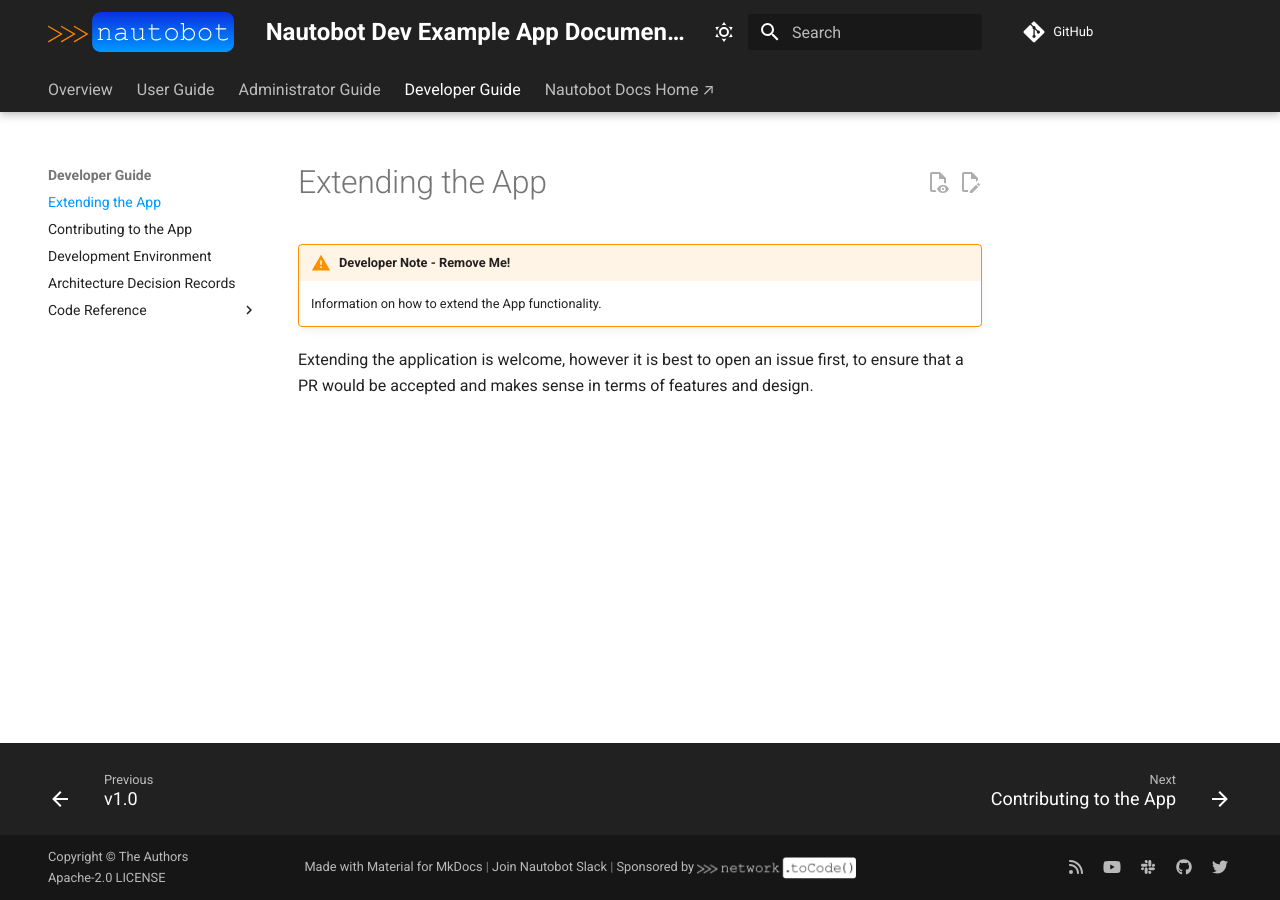
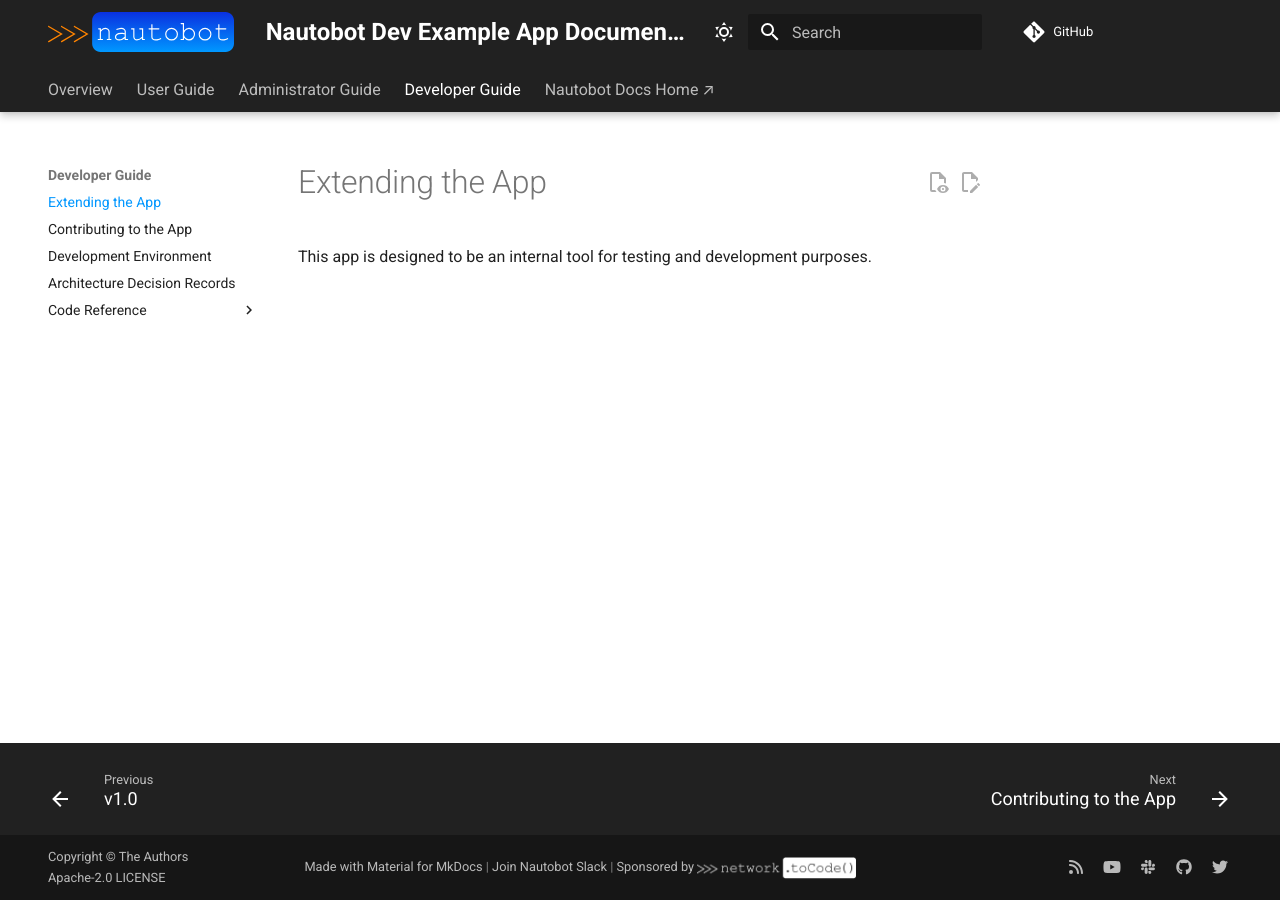
Before and after one commit to nautobot/nautobot-app-dev-example, an MkDocs documentation site: the page built from docs/dev/extending.md, in a window 1280 px wide. Built offline with MkDocs 1.6.1 and Material for MkDocs 9.7.7, drawn with Linux system fonts in a browser that asks for light colours; comment, search, counter and statistics services are not loaded.

Commit message:
fix: Docs

```diff
--- a/docs/dev/extending.md
+++ b/docs/dev/extending.md
@@ -1,6 +1,3 @@
 # Extending the App
 
-!!! warning "Developer Note - Remove Me!"
-    Information on how to extend the App functionality.
-
-Extending the application is welcome, however it is best to open an issue first, to ensure that a PR would be accepted and makes sense in terms of features and design.
+This app is designed to be an internal tool for testing and development purposes.
```
Also changed, not shown: README.md (+4 -1 lines), 1 other file.
